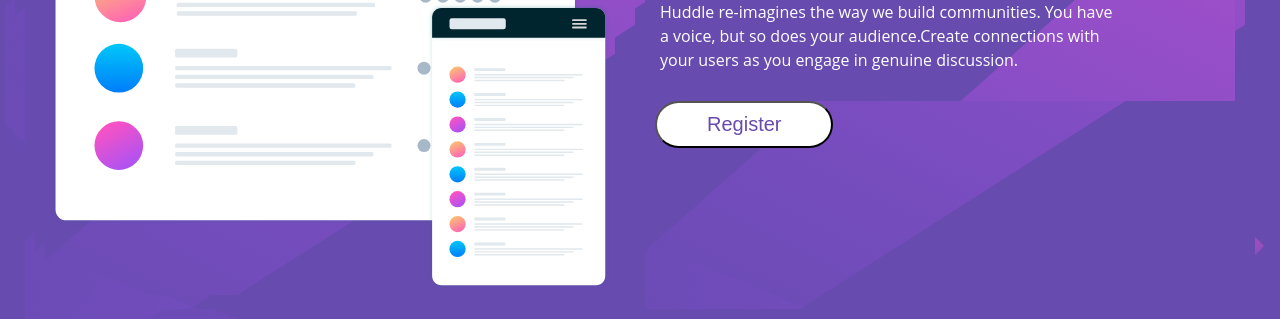
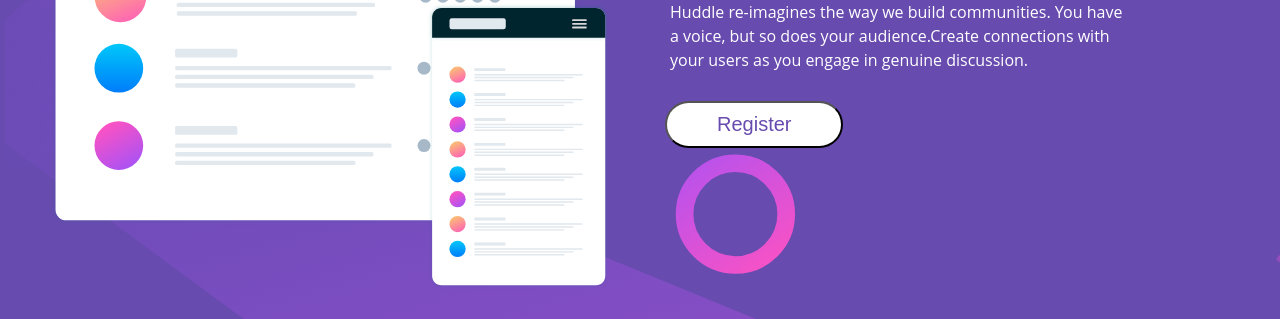
Before and after one commit to mansi05041/huddle-landing-page, a plain HTML site: page index.html in a window 1280 px wide. Shown: the part 375-694 px from the top of the page. Drawn offline with Linux system fonts and the light colour scheme; a web font is replaced by a local one.

Commit message:
Update style.css

```diff
--- a/style.css
+++ b/style.css
@@ -13,12 +13,17 @@
 @media screen {
     * {
     color: white;
-    background-image: url('images/bg-desktop.svg');
-    background-repeat: no-repeat;
-    background-color: hsl(257, 40%, 49%);
     margin:5px;
     padding:5px;
     }
+}
+body {
+  height: 100vh;
+  width: 100%;
+  background-image: url("images/bg-desktop.svg");
+  background-repeat: no-repeat;
+  background-color: hsl(257, 40%, 49%);
+  background-size: cover;
 }
 .logo{
   width:200px;
```
